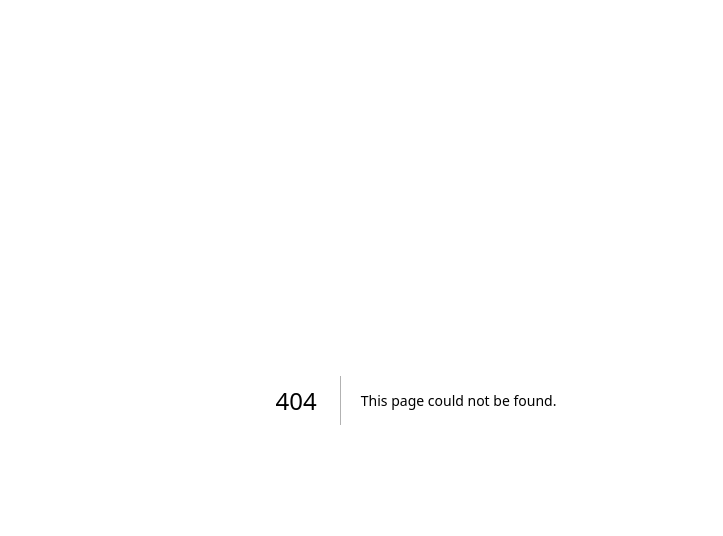
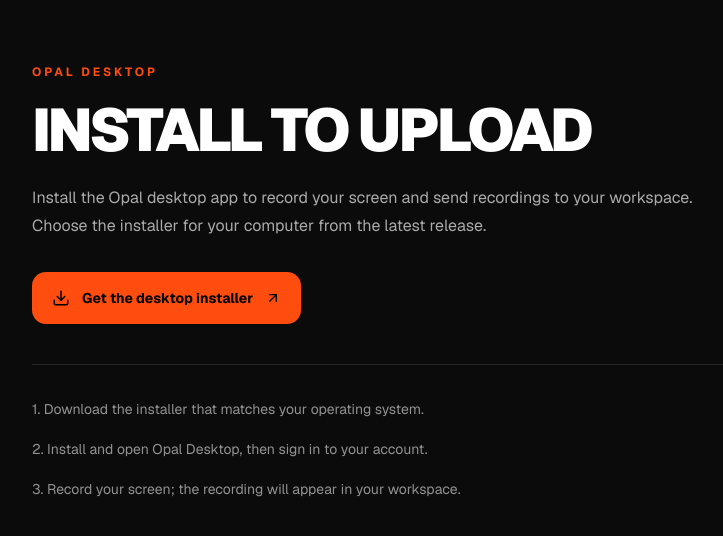
Before and after one commit to SnehPatel03/Opal, a Next.js app: page /download in a window 1280 px wide. Before the commit this address had no page. Shown: the top 536 px of the page, without its empty margins (224-947 px from the left). Built offline with nearby package versions, Linux system fonts and the light colour scheme.

Commit message:
app link added

```diff
--- a/app/(website)/_components/TopNavbar/index.tsx
+++ b/app/(website)/_components/TopNavbar/index.tsx
@@ -3,6 +3,7 @@
 import { Menu, Upload, Video } from "lucide-react";
 import { UserButton } from "@clerk/nextjs";
 import { usePathname } from "next/navigation";
+import Link from "next/link";
 import SearchBar from "../SearchBar";
 
 const TopNavbar = () => {
@@ -29,10 +30,14 @@
       </div>
 
       <div className="flex shrink-0 items-center gap-2 md:gap-3">
-        <button className="btn-fill flex h-10 items-center justify-center gap-2 rounded-xl border border-white/[0.12] bg-white/[0.05] px-4 text-sm font-medium text-zinc-200 backdrop-blur-xl">
+        <Link
+          href="/download"
+          aria-label="Download the Opal desktop app"
+          className="btn-fill flex h-10 items-center justify-center gap-2 rounded-xl border border-white/[0.12] bg-white/[0.05] px-4 text-sm font-medium text-zinc-200 backdrop-blur-xl"
+        >
           <Upload size={15} />
           <span className="hidden sm:inline">Upload</span>
-        </button>
+        </Link>
 
         <button className="btn-fill flex h-10 items-center justify-center gap-2 rounded-xl border border-[#ff4c0f]/70 bg-[#ff4c0f]/[.14] px-4 text-sm font-bold text-[#ff8a5c]">
           <Video size={15} />
--- /dev/null
+++ b/app/download/page.tsx
@@ -0,0 +1,39 @@
+import { ArrowUpRight, Download } from "lucide-react";
+
+const desktopReleasesUrl =
+  "https://github.com/SnehPatel03/Opal-Desktop/releases/latest";
+
+export default function DownloadPage() {
+  return (
+    <main className="min-h-screen bg-[#0b0b0c] px-6 py-16 text-white sm:px-10">
+      <div className="mx-auto max-w-3xl">
+        <p className="font-mono text-xs font-bold uppercase tracking-[.24em] text-[#ff4c0f]">
+          Opal Desktop
+        </p>
+        <h1 className="mt-5 text-4xl font-black uppercase tracking-[-.05em] sm:text-6xl">
+          Install to upload
+        </h1>
+        <p className="mt-6 max-w-2xl text-base leading-7 text-white/65">
+          Install the Opal desktop app to record your screen and send recordings
+          to your workspace. Choose the installer for your computer from the
+          latest release.
+        </p>
+        <a
+          href={desktopReleasesUrl}
+          target="_blank"
+          rel="noreferrer"
+          className="mt-8 inline-flex items-center gap-3 rounded-xl bg-[#ff4c0f] px-5 py-4 text-sm font-bold text-black transition hover:bg-[#ff6a36]"
+        >
+          <Download size={18} />
+          Get the desktop installer
+          <ArrowUpRight size={16} />
+        </a>
+        <ol className="mt-10 space-y-4 border-t border-white/10 pt-8 text-sm leading-6 text-white/55">
+          <li>1. Download the installer that matches your operating system.</li>
+          <li>2. Install and open Opal Desktop, then sign in to your account.</li>
+          <li>3. Record your screen; the recording will appear in your workspace.</li>
+        </ol>
+      </div>
+    </main>
+  );
+}
```
Also changed, not shown: 1 other file (tests, documents, lock files or other folders).
